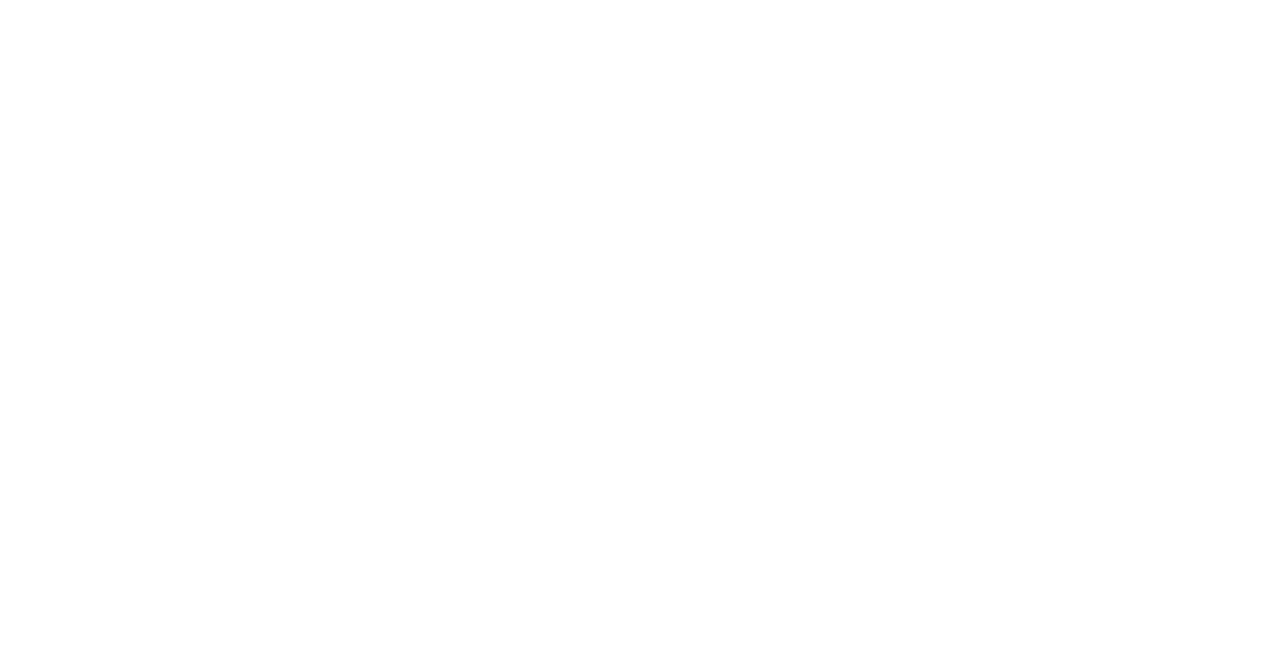
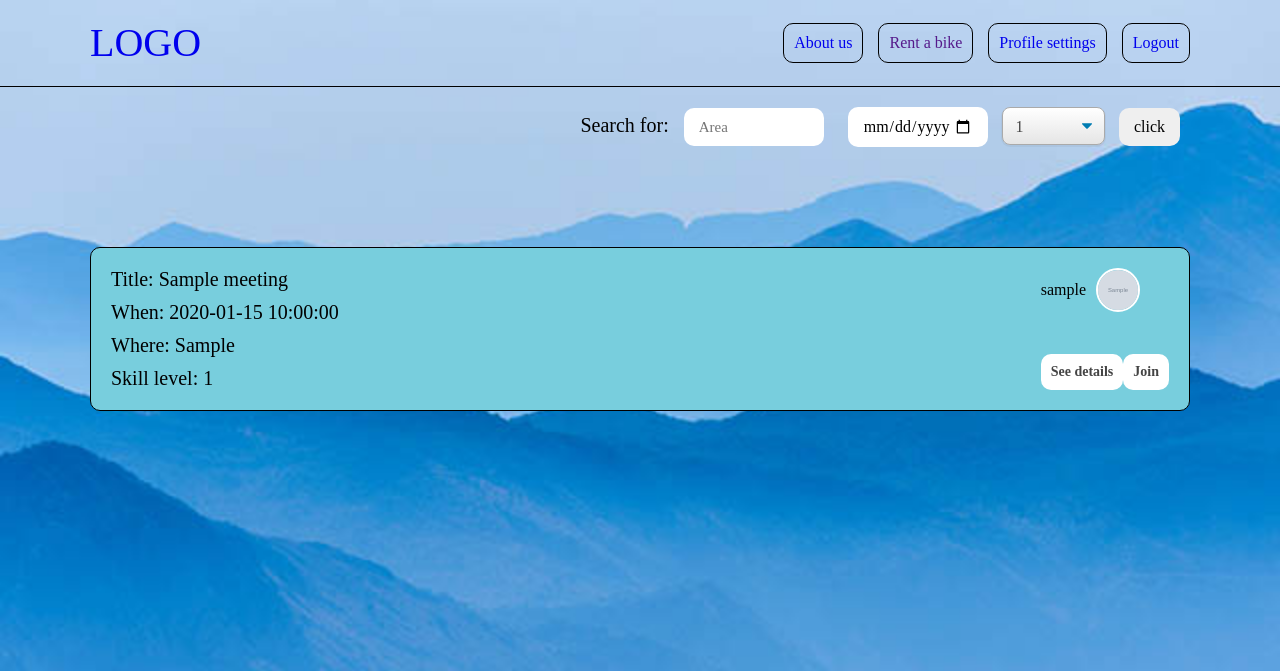
Before and after one commit to Shvaindahder/MTBuddy, a Flask app: page /meeting/join-meeting in a window 1280 px wide. Before the commit the part shown is empty. Shown: the top 671 px of the page. Run offline with Flask 2, Linux system fonts and the light colour scheme; a user stored in the database is signed in; tables that the repository leaves empty hold one stand-in row (values such as "Sample post"); grey boxes marked "Sample" are stand-in pictures; parts of the project's set-up code (start-up, migrations or seed data) failed here and were passed over.

Commit message:
Modified templates

```diff
--- a/templates/main/profile_page.html
+++ b/templates/main/profile_page.html
@@ -18,7 +18,7 @@
       <div class="profile__buttons">
         <div class="profile__btn" id="profile__join-meeting-btn">Join a meeting</div>
         <div class="profile__btn" id="profile__create-meeting-btn">Create a meeting</div>
-        <div class="profile__btn" id="profile__activities">Your activities</div>
+        <div class="profile__btn" id="profile__activities-btn">Your activities</div>
       </div>
     </div>
 </div>
@@ -35,11 +35,11 @@
   }
 
   create_meeting_btn.onclick = () => {
-      location.href = '{{ url_for("meeting.create_meeting") }}'
+      location.href = '{{ url_for("meeting.create_meeting") }}';
   }
 
   activities_btn.onclick = () => {
-      location.href = '{{ url_for("meeting.activities") }}'
+      location.href = '{{ url_for("meeting.activities") }}';
   }
 </script>
 {% endblock %}
--- a/templates/meeting/join_meeting.html
+++ b/templates/meeting/join_meeting.html
@@ -0,0 +1,61 @@
+{% extends "base.html" %}
+
+{% block css_links %}
+    <link rel="stylesheet" href="{{ url_for('static', filename='css/join.css') }}">
+{% endblock %}
+
+{% block title %} {{title}} {% endblock %}
+
+{% block content %}
+<div class="container">
+    <div class="join__block">
+        <div class="join__search-block">
+            <div class="join__search">
+                <span>Search for: </span>
+                <input  type="text" class="first-input"  placeholder="Area" />
+                <input type='date' class="second-input" placeholder="Date" />
+
+                <select class="select-css" name="skill level" id="">
+                    <option disabled>Skill level</option>
+                    <option>1</option>
+                    <option>2</option>
+                    <option>3</option>
+                    <option>4</option>
+                </select>
+                <button class="join__btn">click</button>
+            </div>
+        </div>
+        <div class="join__results results-card">
+            {% for meeting in meetings %}
+            <div class="join__card">
+            <div class="join__desc">
+                <span>Title: <span>{{ meeting.title }}</span></span>
+                <span>When: <span>{{ meeting.date_time }}</span></span>
+                <span>Where: <span>{{ meeting.area }}</span></span>
+                <span>Skill level: <span>{{ meeting.min_skill }}</span></span>
+                <!-- <span>Notes: <span>blablabla</span></span> -->
+            </div>
+            <div class="join__creator">
+                <div class="join__creator-head">
+                    <div class="join__person">
+                        <span>{{ meeting.creator.username }}</span>
+                        <div class="join__img">
+                            {% if meeting.creator.avatar %}
+                                <img src="{{ url_for('static', filename=meeting.creator.avatar) }}" alt="" />
+                            {% else %}
+                                <img src="{{ url_for('static', filename='img/anon-user.png') }}" alt="" />
+                            {% endif %}
+                        </div>
+                    </div>
+                </div>
+                <div class="join__creator-body">
+                    <div class="join__details">See details</div>
+                        <div class="join__join">Join</div>
+                    </div>
+                </div>
+            </div>
+            {% endfor %}
+        </div>
+    </div>
+</div>
+{% endblock %}
```
